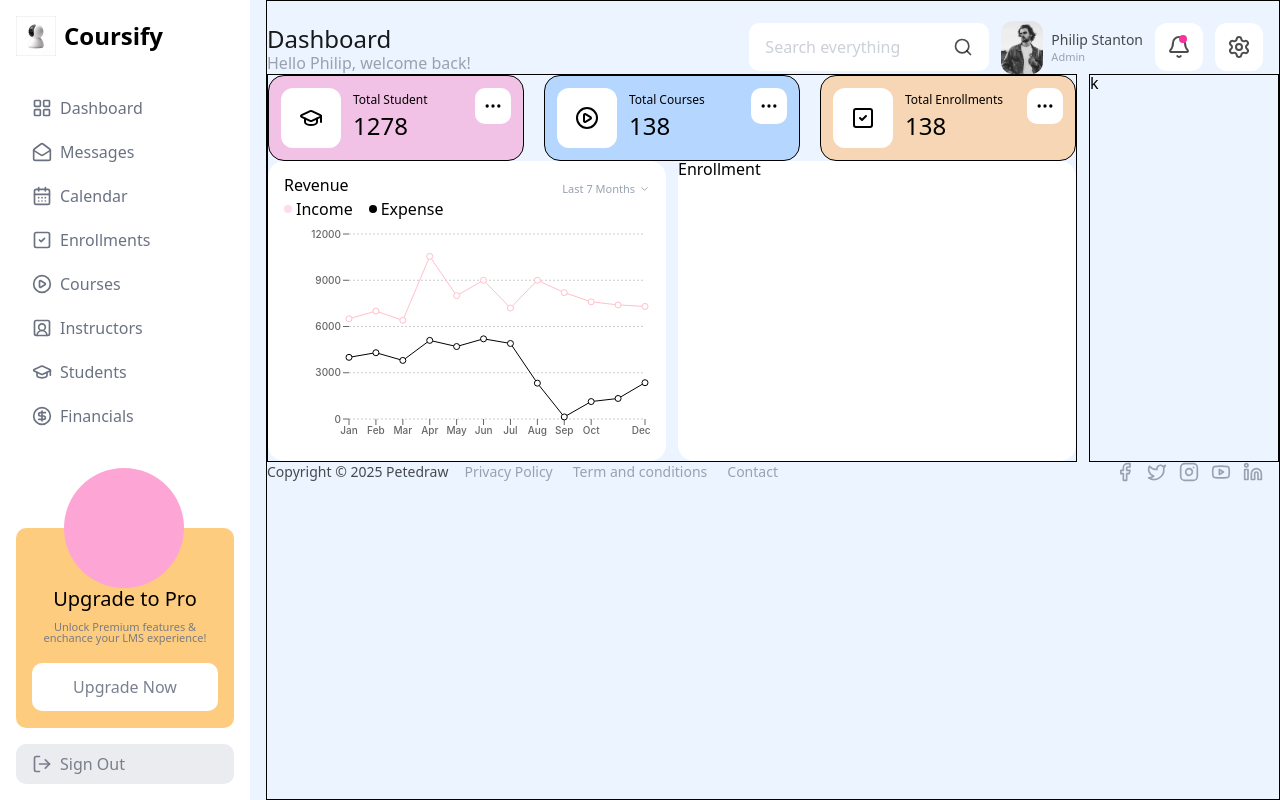
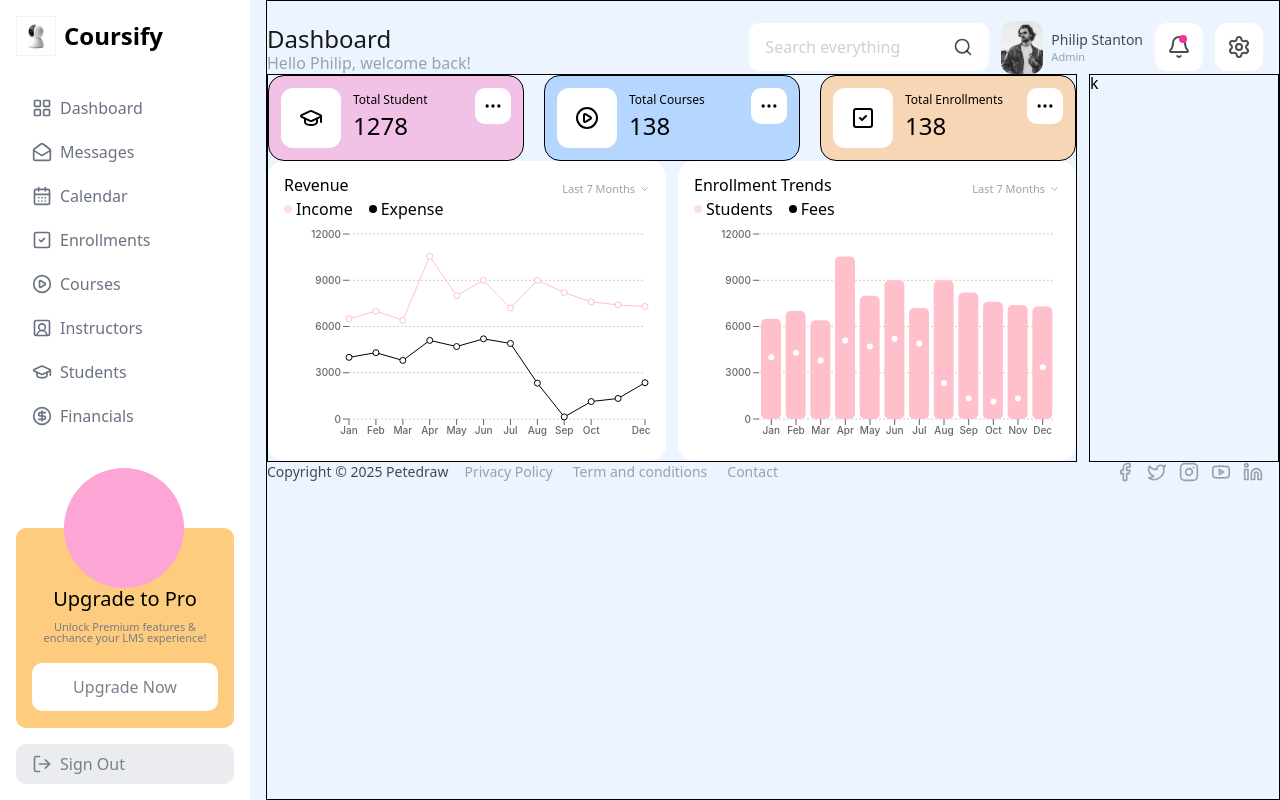
Before and after one commit to Oswald-Setumte/Coursify, a React (Vite) app: page / in a window 1280 px wide. Built offline with nearby package versions, Linux system fonts and the light colour scheme.

Commit message:
create the enrollment component for the dashboard

```diff
--- a/src/Components/Dashboard/Enrollment.tsx
+++ b/src/Components/Dashboard/Enrollment.tsx
@@ -1,7 +1,85 @@
-import React from 'react'
+import { ChevronDown } from "lucide-react";
+import React, { useState } from "react";
+import {
+  LineChart,
+  Line,
+  XAxis,
+  YAxis,
+  Tooltip,
+  ResponsiveContainer,
+  CartesianGrid,
+  BarChart,
+  Bar,
+} from "recharts";
 
 export default function Enrollment() {
+  const [data, setData] = useState([
+    { month: "Jan", students: 6500, fees: 4000 },
+    { month: "Feb", students: 7000, fees: 4300 },
+    { month: "Mar", students: 6400, fees: 3800 },
+    { month: "Apr", students: 10548, fees: 5100 },
+    { month: "May", students: 8000, fees: 4700 },
+    { month: "Jun", students: 9000, fees: 5200 },
+    { month: "Jul", students: 7200, fees: 4900 },
+    { month: "Aug", students: 9000, fees: 2324 },
+    { month: "Sep", students: 8200, fees: 1334 },
+    { month: "Oct", students: 7600, fees: 1132 },
+    { month: "Nov", students: 7400, fees: 1332 },
+    { month: "Dec", students: 7300, fees: 3354 },
+  ]);
+
   return (
-    <div className='bg-white h-[300px] rounded-2xl'>Enrollment</div>
-  )
+    <div className="bg-white h-[300px] rounded-2xl p-4">
+      <div className="flex justify-between">
+        <h1>Enrollment Trends</h1>
+        <p className="flex items-center text-gray-400 text-[11px] gap-1">
+          Last 7 Months{" "}
+          <span>
+            <ChevronDown className="w-[11px]" />
+          </span>
+        </p>
+      </div>
+      <div>
+        {/* Legend */}
+        <div className="flex gap-4">
+          <div className="flex items-center gap-1">
+            <div className="w-2 h-2 rounded-full bg-pink-300/40"></div>
+            <div>Students</div>
+          </div>
+          <div className="flex items-center gap-1">
+            <div className="w-2 h-2 rounded-full bg-black"></div>
+            <div>Fees</div>
+          </div>
+        </div>
+        <div className="h-[225px] mt-3 w-full">
+          <ResponsiveContainer>
+            <BarChart data={data} barGap={8}>
+              <CartesianGrid strokeDasharray={2} vertical={false} />
+              <XAxis
+                dataKey={"month"}
+                tick={{
+                  fontSize: 10,
+                  fontFamily: "Inter",
+                }}
+                axisLine={false}
+              />
+              <YAxis
+                dataKey={"students"}
+                tick={{
+                  fontSize: 10,
+                  fontFamily: "Inter",
+                }}
+                axisLine={false}
+              />
+
+              <Tooltip />
+
+              <Line dataKey={"fees"}  stroke=""/>
+              <Bar dataKey={"students"} fill="pink" radius={[5,5,5,5]} barSize={20}/>
+            </BarChart>
+          </ResponsiveContainer>
+        </div>
+      </div>
+    </div>
+  );
 }
```
